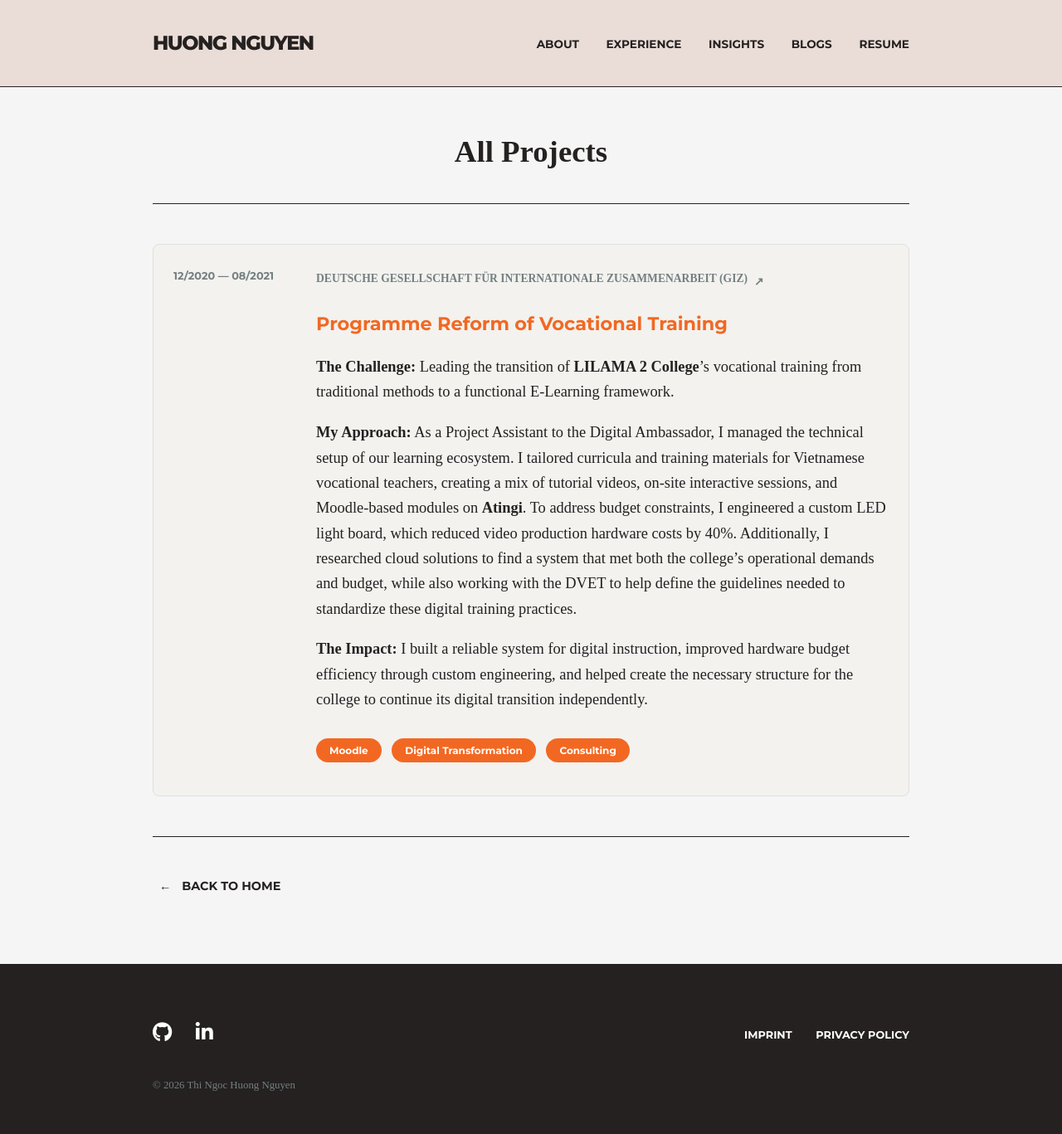
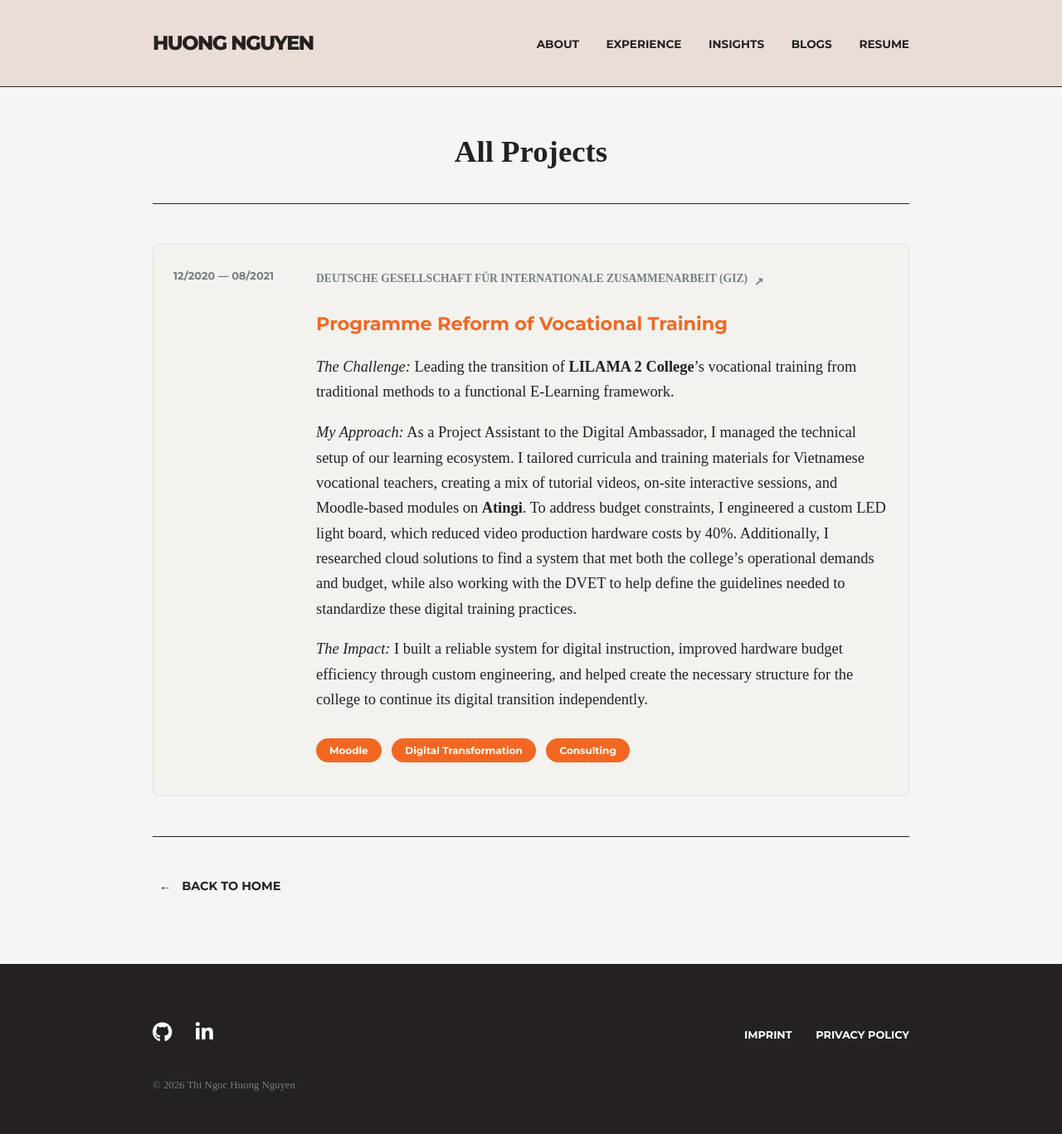
Before and after one commit to huongntn/portfolio-website, a Jekyll site: the page built from archive/index.html, in a window 1280 px wide. Shown: the whole page at 83% size. Built offline with Jekyll 4.4.1, drawn with Linux system fonts in a browser that asks for light colours; some web fonts are replaced.

Commit message:
Update index.html

```diff
--- a/archive/index.html
+++ b/archive/index.html
@@ -22,9 +22,9 @@
       <span class="arrow-up">↗</span>
     </a>
     <h3>Programme Reform of Vocational Training</h3>
-    <p><strong>The Challenge:</strong> Leading the transition of <a href="https://lilama2.edu.vn" target="_blank" rel="noopener noreferrer" class="atingi-link">LILAMA 2 College</a>’s vocational training from traditional methods to a functional E-Learning framework.</p>
-    <p><strong>My Approach:</strong> As a Project Assistant to the Digital Ambassador, I managed the technical setup of our learning ecosystem. I tailored curricula and training materials for Vietnamese vocational teachers, creating a mix of tutorial videos, on-site interactive sessions, and Moodle-based modules on <a href="https://atingi.org" target="_blank" rel="noopener noreferrer" class="atingi-link">Atingi</a>. To address budget constraints, I engineered a custom LED light board, which reduced video production hardware costs by 40%. Additionally, I researched cloud solutions to find a system that met both the college’s operational demands and budget, while also working with the DVET to help define the guidelines needed to standardize these digital training practices.</p>
-    <p><strong>The Impact:</strong> I built a reliable system for digital instruction, improved hardware budget efficiency through custom engineering, and helped create the necessary structure for the college to continue its digital transition independently.</p>
+    <p><em>The Challenge:</em> Leading the transition of <a href="https://lilama2.edu.vn" target="_blank" rel="noopener noreferrer" class="atingi-link">LILAMA 2 College</a>’s vocational training from traditional methods to a functional E-Learning framework.</p>
+    <p><em>My Approach:</em> As a Project Assistant to the Digital Ambassador, I managed the technical setup of our learning ecosystem. I tailored curricula and training materials for Vietnamese vocational teachers, creating a mix of tutorial videos, on-site interactive sessions, and Moodle-based modules on <a href="https://atingi.org" target="_blank" rel="noopener noreferrer" class="atingi-link">Atingi</a>. To address budget constraints, I engineered a custom LED light board, which reduced video production hardware costs by 40%. Additionally, I researched cloud solutions to find a system that met both the college’s operational demands and budget, while also working with the DVET to help define the guidelines needed to standardize these digital training practices.</p>
+    <p><em>The Impact:</em> I built a reliable system for digital instruction, improved hardware budget efficiency through custom engineering, and helped create the necessary structure for the college to continue its digital transition independently.</p>
     <div class="tag-container">
       <span class="static-tag">Moodle</span>
       <span class="static-tag">Digital Transformation</span>
```
